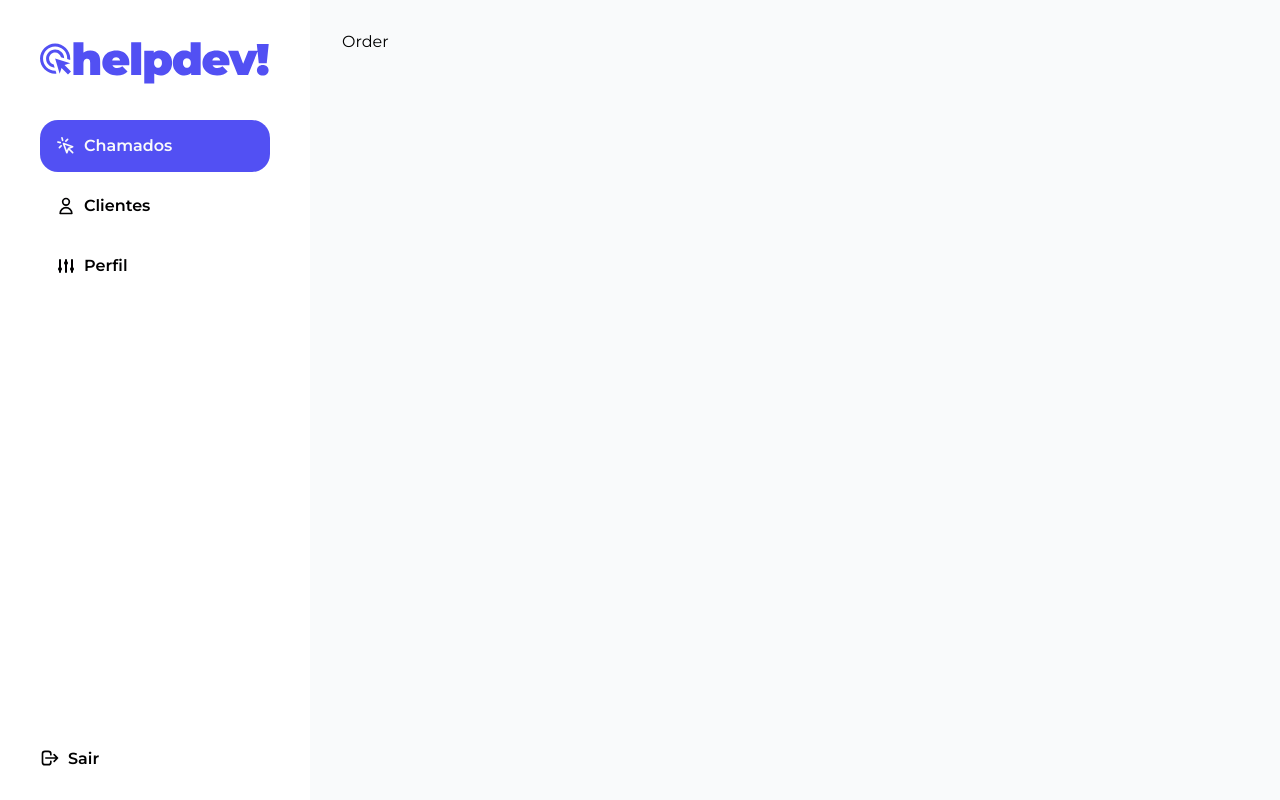
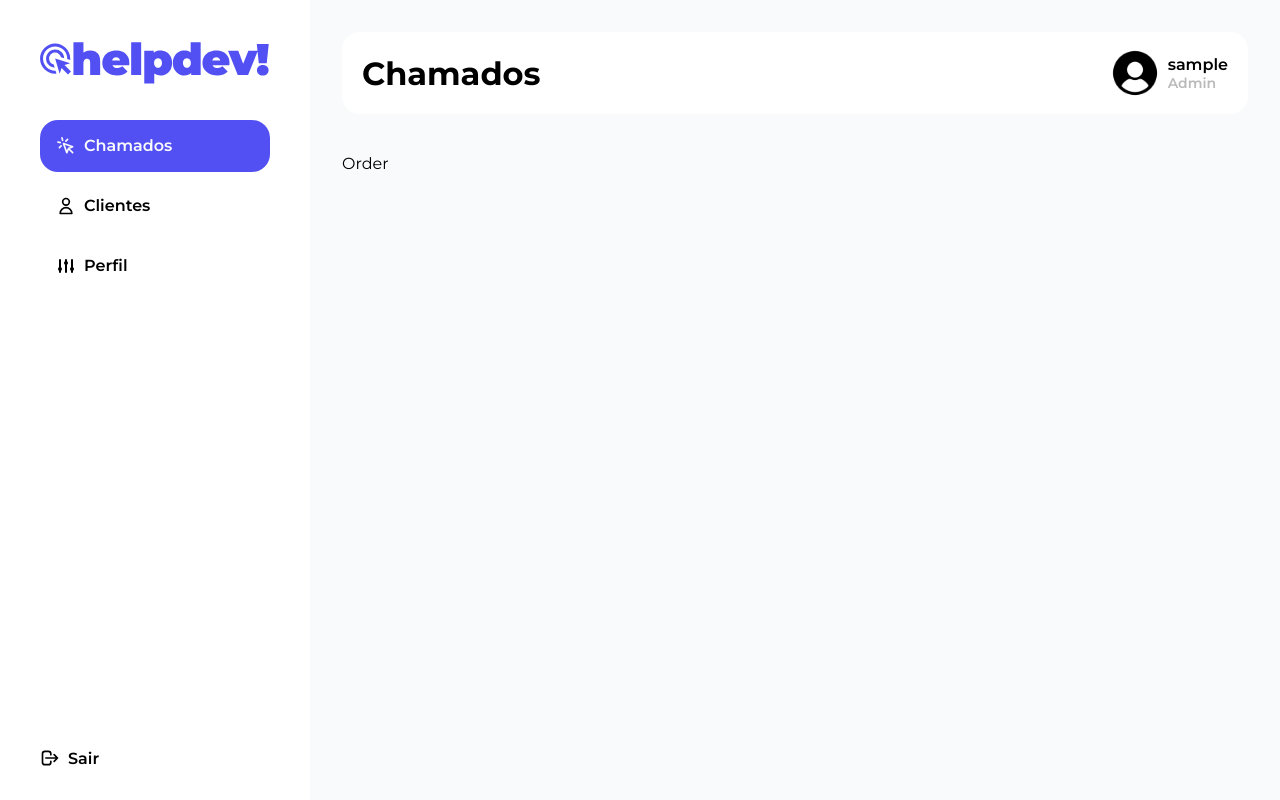
Before and after one commit to reisArthur2602/helpdev, a React (Vite) app: page /order in a window 1280 px wide. Built offline with nearby package versions, Linux system fonts and the light colour scheme; no server answers; sample sign-in values are in the browser's storage.

Commit message:
feat: criar componente header

```diff
--- a/src/pages/order/Order.jsx
+++ b/src/pages/order/Order.jsx
@@ -2,10 +2,12 @@ import React from 'react';
 import * as S from './styles';
 
 import { LayoutDashBoard } from '../../shared/layout';
+import { Header } from '../../shared/components/header/Header';
 
 export const Order = () => {
   return (
     <LayoutDashBoard>
+      <Header title="chamados" />
       <div>Order</div>
     </LayoutDashBoard>
   );
--- /dev/null
+++ b/src/shared/components/header/Header.jsx
@@ -0,0 +1,22 @@
+import React, { useContext } from 'react';
+import { AuthContext } from '../../context/Auth';
+import * as S from './styles';
+import { Avatar } from './avatar/Avatar';
+
+export const Header = ({ title }) => {
+  const { user } = useContext(AuthContext);
+
+  return (
+    <S.Container>
+      <S.Title>{title}</S.Title>
+      {/* profile */}
+      <S.Profile>
+        <Avatar src={user.avatarUrl} />
+        <S.Wrapper>
+          <S.Username>{user.username}</S.Username>
+          <span>Admin</span>
+        </S.Wrapper>
+      </S.Profile>
+    </S.Container>
+  );
+};
--- /dev/null
+++ b/src/shared/components/header/avatar/Avatar.jsx
@@ -0,0 +1,10 @@
+import React from 'react';
+import * as S from './styles';
+import UserIcon from '../../../../assets/user-icon.png';
+export const Avatar = ({ src }) => {
+  return (
+    <S.Avatar>
+      <img src={src ? src : UserIcon} alt="avatar" />
+    </S.Avatar>
+  );
+};
--- /dev/null
+++ b/src/shared/components/header/avatar/styles.jsx
@@ -0,0 +1,13 @@
+import styled from 'styled-components';
+
+export const Avatar = styled.div`
+  width: 50px;
+  height: 50px;
+
+  img {
+    border-radius: 50%;
+    width: 100%;
+    height: 100%;
+    object-fit: cover;
+  }
+`;
--- /dev/null
+++ b/src/shared/components/header/styles.jsx
@@ -0,0 +1,38 @@
+import styled from 'styled-components';
+
+export const Container = styled.header`
+  width: 100%;
+  padding: 1rem 1.25rem;
+  border-radius: var(--rounded-200);
+  background-color: var(--white);
+  display: flex;
+  align-items: center;
+  justify-content: space-between;
+`;
+
+export const Title = styled.h1`
+  font-weight: var(--bold);
+  text-transform: capitalize;
+  font-size: 2rem;
+  color: #010001;
+`;
+
+export const Profile = styled.div`
+  display: flex;
+  align-items: center;
+  gap: 8px;
+`;
+
+export const Wrapper = styled.div`
+  display: flex;
+  flex-direction: column;
+  font-size: 1rem;
+  font-weight: 600;
+  font-size: 0.875rem;
+  color: #bababa;
+`;
+
+export const Username = styled.span`
+  color: #010001;
+  font-size: 1rem;
+`;
--- a/src/shared/context/Auth.jsx
+++ b/src/shared/context/Auth.jsx
@@ -71,7 +71,7 @@ export const AuthProvider = ({ children }) => {
 
   return (
     <AuthContext.Provider
-      value={{ signed: !!user, HandleRegister, HandleLogin, loading }}
+      value={{ signed: !!user, HandleRegister, HandleLogin, loading , user}}
     >
       {children}
     </AuthContext.Provider>
```
Also changed, not shown: src/assets/user-icon.png (added).
